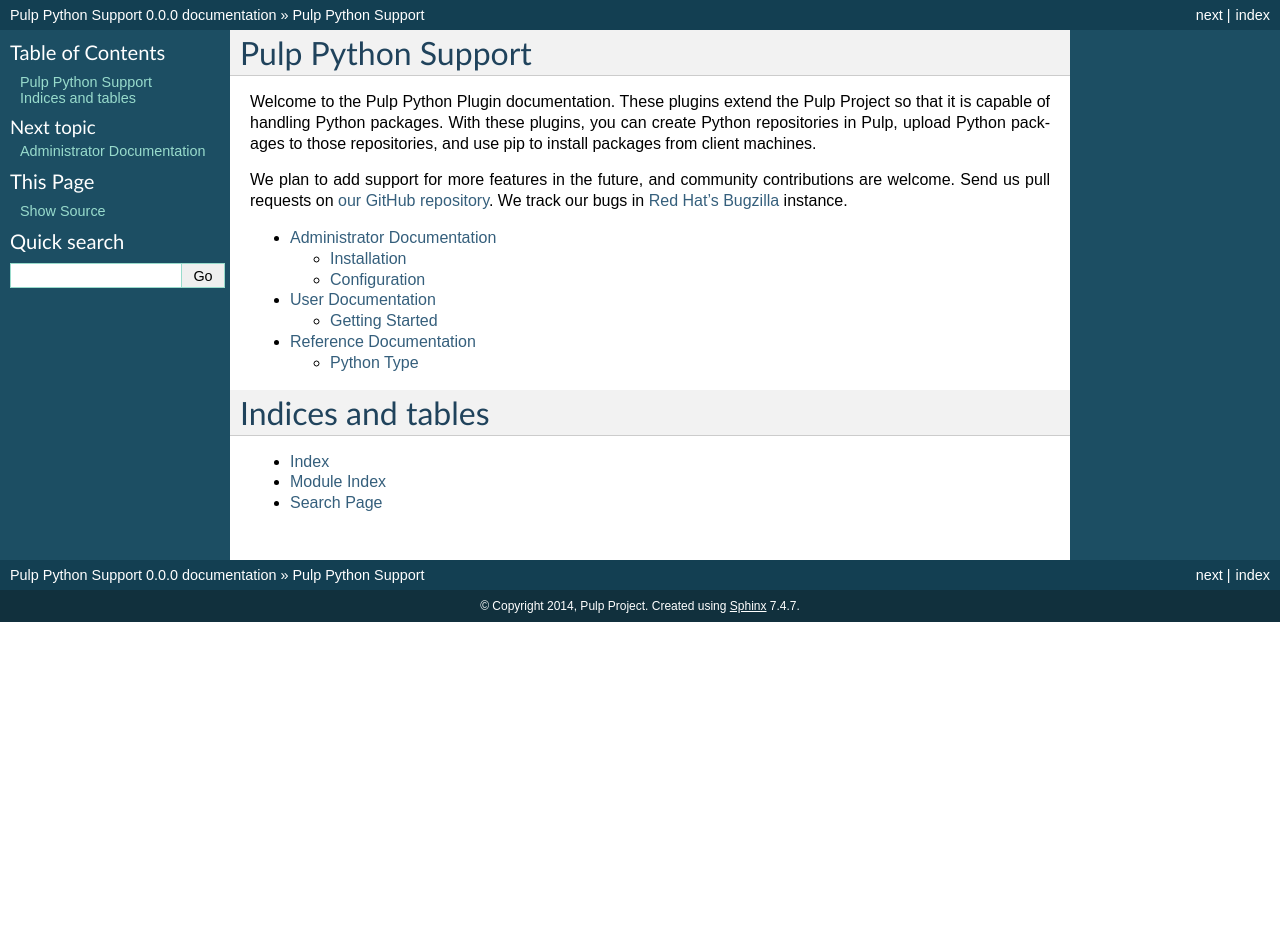
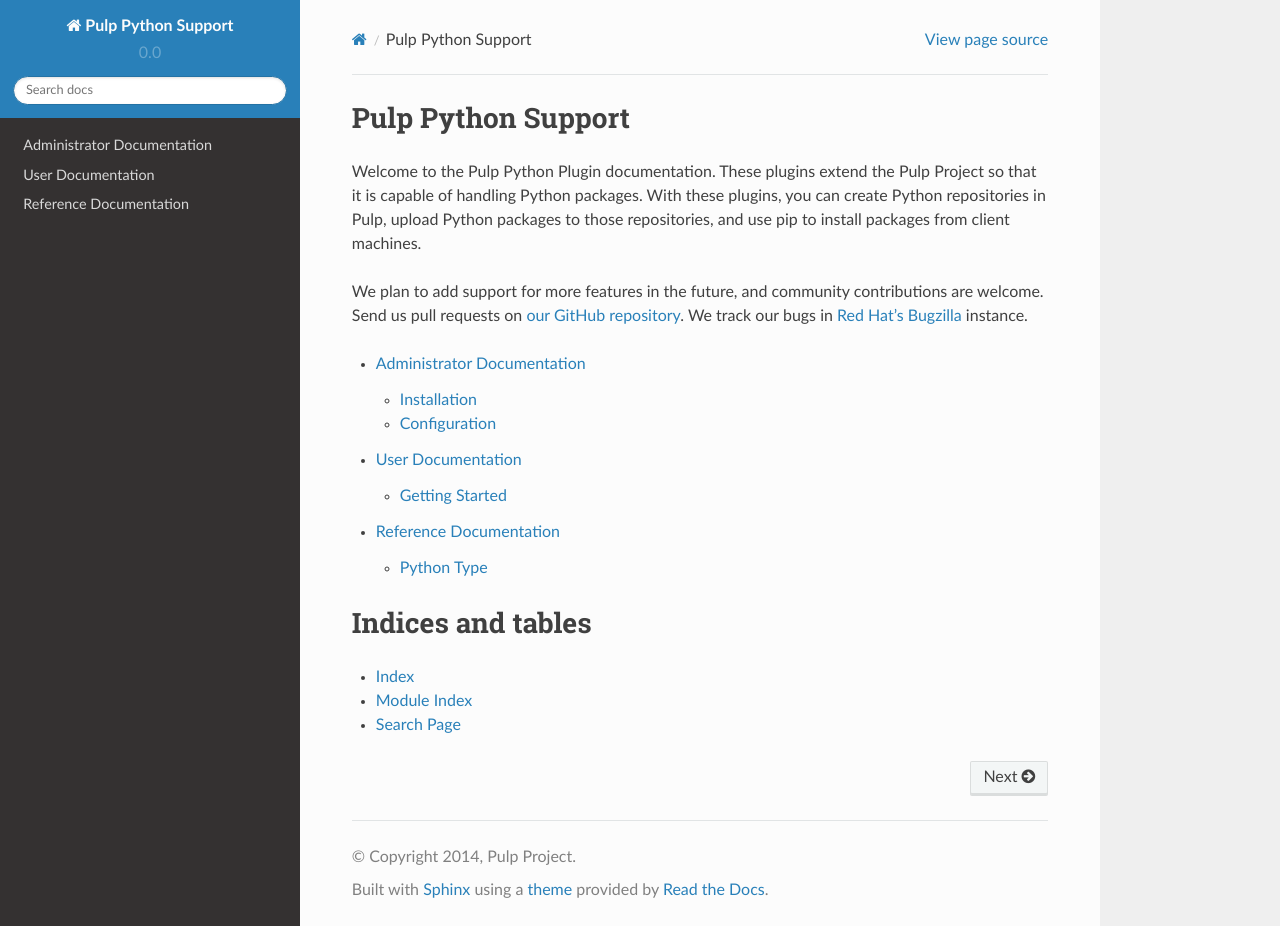
Before and after one commit to pulp/pulp_python, a Sphinx documentation site: the page built from docs/index.rst, in a window 1280 px wide and 926 px high. Built offline with Sphinx 7.4.7 and the Read the Docs theme 2.0.0, drawn with Linux system fonts in a browser that asks for light colours.

Commit message:
154 - Adjusts sphinx theme to use the RTD theme if available

```diff
--- a/docs/conf.py
+++ b/docs/conf.py
@@ -11,7 +11,10 @@
 # All configuration values have a default; values that are commented out
 # serve to show the default.
 
-import sys, os
+try:
+    import sphinx_rtd_theme
+except ImportError:
+    sphinx_rtd_theme = False
 
 # If extensions (or modules to document with autodoc) are in another directory,
 # add these directories to sys.path here. If the directory is relative to the
@@ -91,7 +94,7 @@
 
 # The theme to use for HTML and HTML Help pages.  See the documentation for
 # a list of builtin themes.
-html_theme = 'default'
+html_theme = 'sphinx_rtd_theme' if sphinx_rtd_theme else 'default'
 
 # Theme options are theme-specific and customize the look and feel of a theme
 # further.  For a list of options available for each theme, see the
@@ -120,7 +123,7 @@
 # Add any paths that contain custom static files (such as style sheets) here,
 # relative to this directory. They are copied after the builtin static files,
 # so a file named "default.css" will overwrite the builtin "default.css".
-html_static_path = ['_static']
+html_theme_path = [sphinx_rtd_theme.get_html_theme_path()] if sphinx_rtd_theme else []
 
 # If not '', a 'Last updated on:' timestamp is inserted at every page bottom,
 # using the given strftime format.
```
